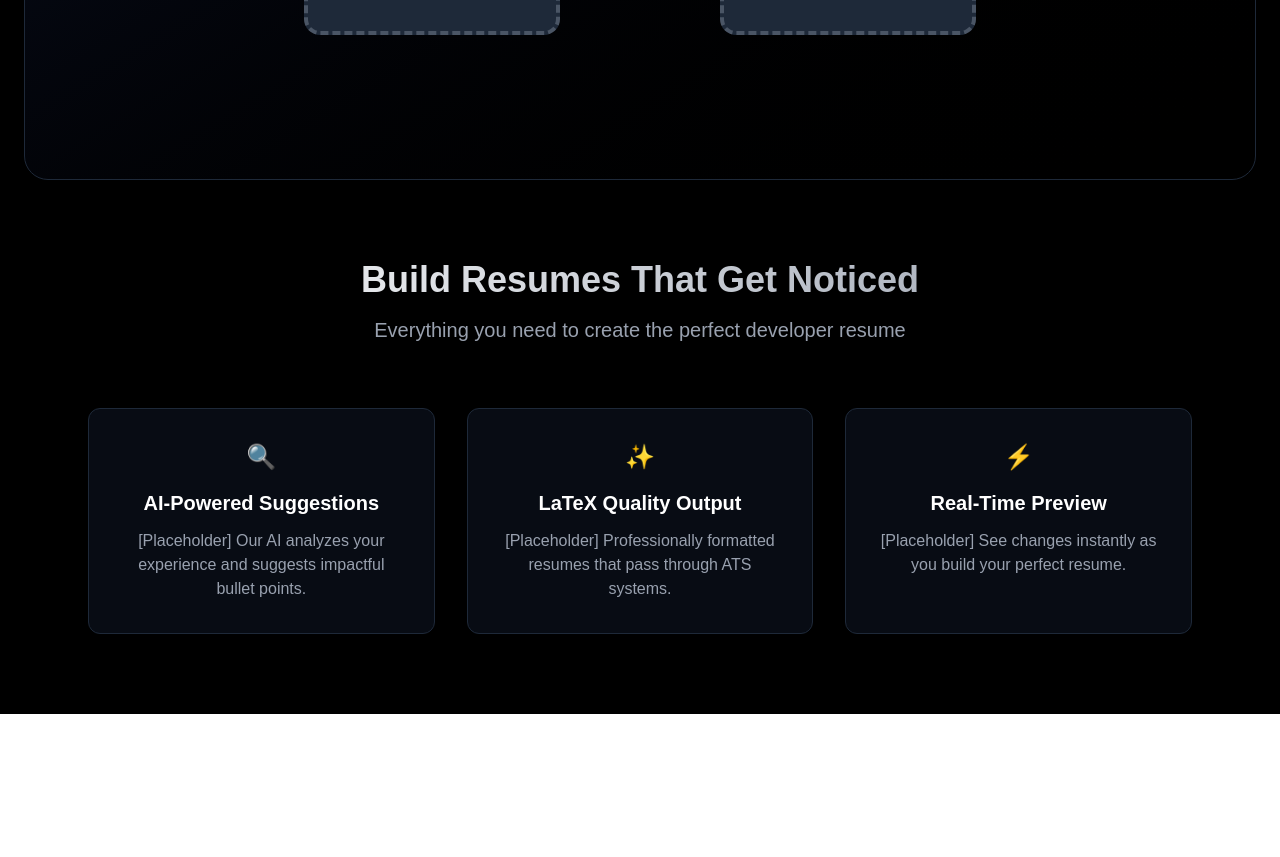
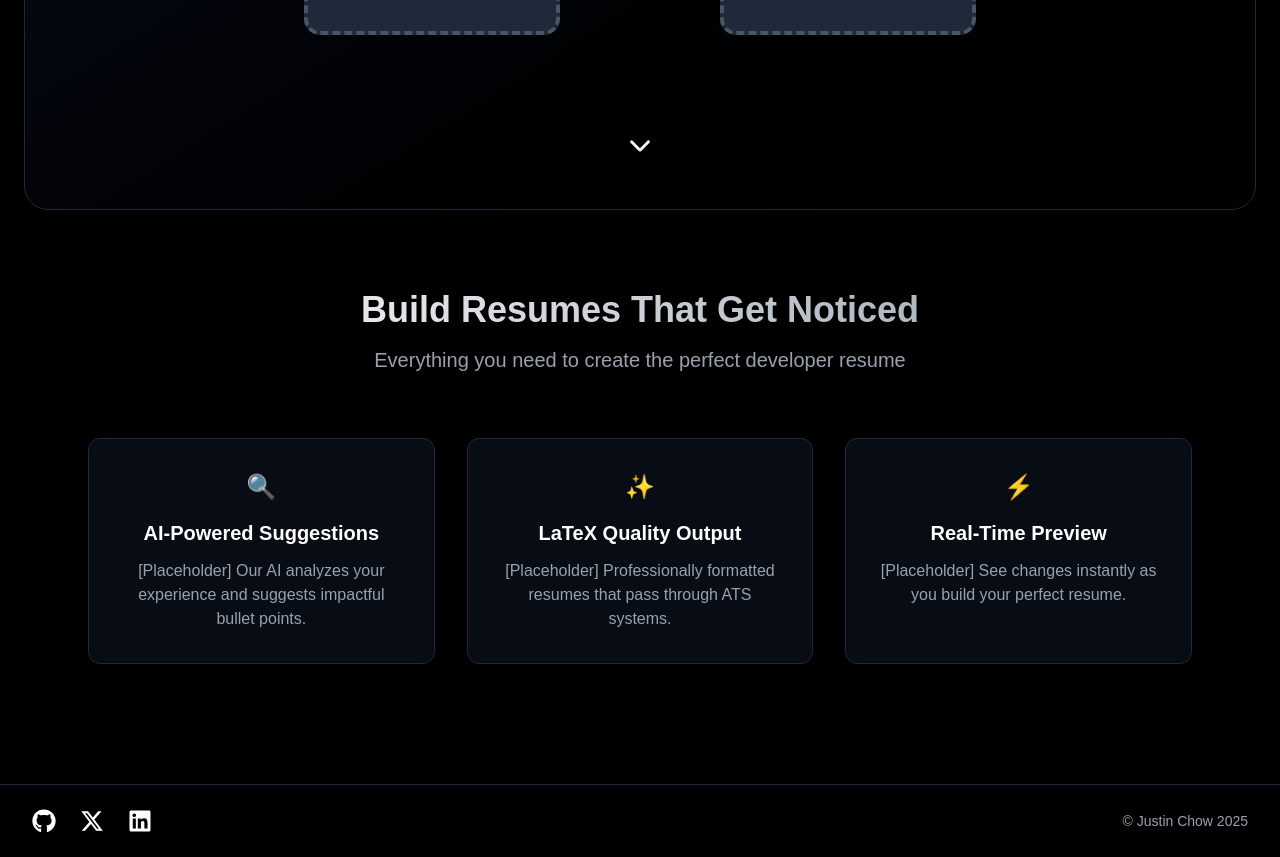
Before and after one commit to justintimejt/CrackdResume, a Next.js app: page / in a window 1280 px wide. Shown: the part 720-1577 px from the top of the page. Before the commit the page ends 1434 px from the top, so only its background shows below. Built offline with nearby package versions, Linux system fonts and the light colour scheme.

Commit message:
feat: build footer

```diff
--- a/src/app/page.tsx
+++ b/src/app/page.tsx
@@ -1,5 +1,8 @@
 import Image from "next/image";
 import { FaGithub } from 'react-icons/fa'; // Add this at the top
+import { FaLinkedin } from 'react-icons/fa';
+import { FaXTwitter } from 'react-icons/fa6';
+import { IoIosArrowDown } from "react-icons/io";
 
 
 export default function Home() {
@@ -82,6 +85,12 @@ export default function Home() {
               </div>
             </div>
           </div>
+          <div className='flex items-center justify-center'>
+            <button className ='flex items-center space-x-2 font-bold text-white px-6 transition'>
+              <IoIosArrowDown className ='text-3xl'/>
+            </button>
+
+          </div>
 
         </div>
 
@@ -127,8 +136,23 @@ export default function Home() {
         </section>
       </main>
 
-      <footer>
+      <footer className="text-white bg-black border-t border-gray-800 py-6 mt-10 px-8">
+        <div className="max-w-7xl mx-auto flex flex-col md:flex-row justify-between items-center space-y-4 md:space-y-0">
+          <div className="flex space-x-6 text-2xl">
+            <a href="https://github.com/yourusername" target="_blank" rel="noopener noreferrer" aria-label="GitHub">
+              <FaGithub className="hover:text-gray-400 transition" />
+            </a>
+            <a href="https://twitter.com/yourusername" target="_blank" rel="noopener noreferrer" aria-label="X (Twitter)">
+              <FaXTwitter className="hover:text-gray-400 transition" />
+            </a>
+            <a href="https://linkedin.com/in/yourusername" target="_blank" rel="noopener noreferrer" aria-label="LinkedIn">
+              <FaLinkedin className="hover:text-gray-400 transition" />
+            </a>
+          </div>
 
+
+          <p className="text-sm text-gray-400">&copy; Justin Chow 2025</p>
+        </div>
       </footer>
     </div>
   );
```
